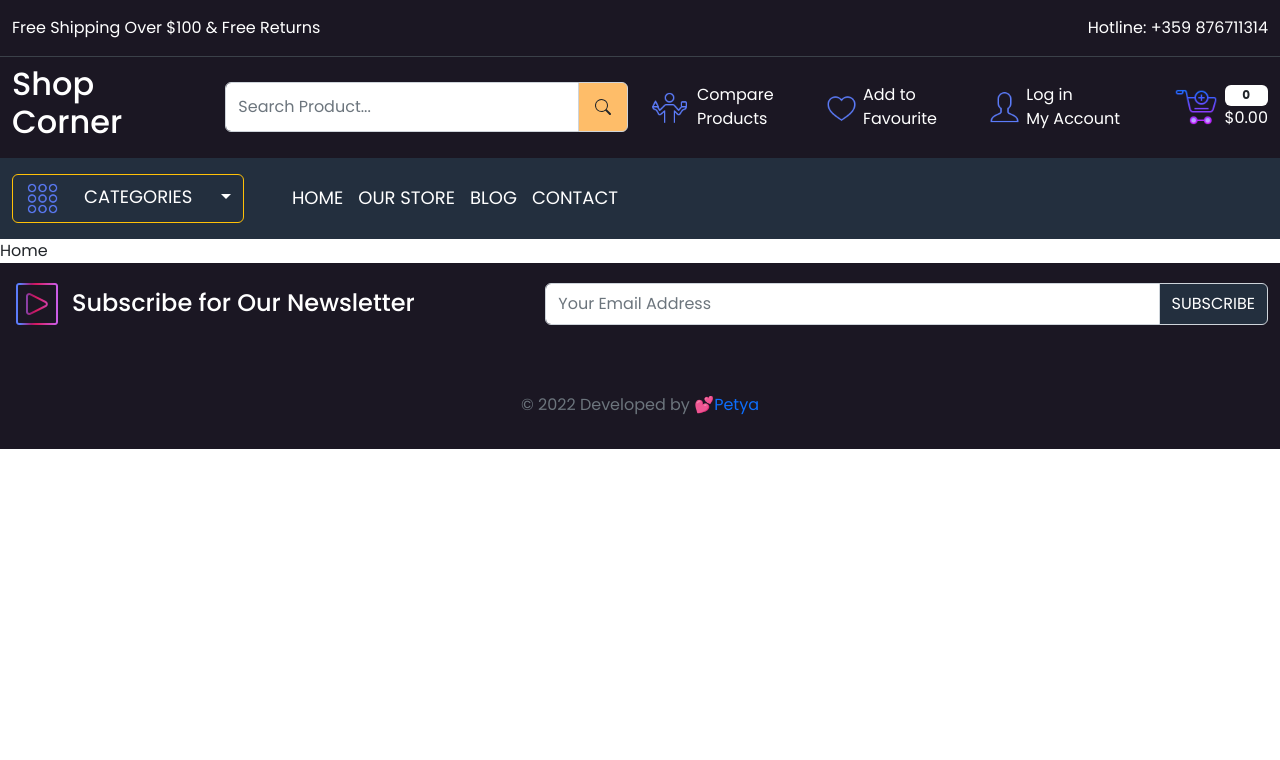
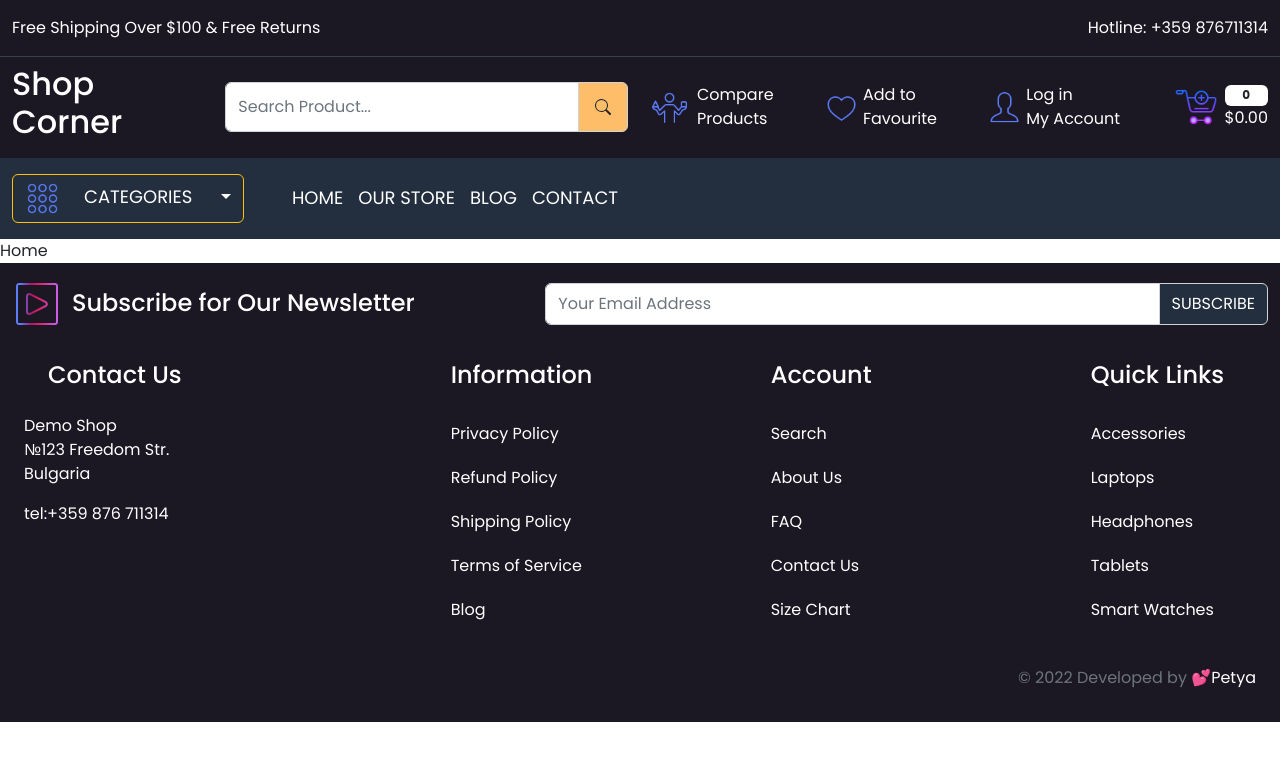
Before and after one commit to bpetya44/react-ecommerce-app, a React (Create React App) app: page / in a window 1280 px wide. Shown: the top 760 px of the page. Built offline with nearby package versions, Linux system fonts and the light colour scheme.

Commit message:
footer middle

```diff
--- a/src/components/Footer.jsx
+++ b/src/components/Footer.jsx
@@ -1,17 +1,19 @@
 import React from "react";
-
+import { Link } from 'react-router-dom'
 
 const Footer = () => {
   return (
     <>
-      {/* Top section */}
+      {/* Top Footer */}
       <footer className="py-3">
         <div className="container-xxl">
           <div className="row align-items-center">
             <div className="col-5">
               <div className="footer-top-data d-flex gap-10 align-items-center">
                 <img src="images/subscription-50.png" alt="newsletter" />
-              <h4 className="mb-0 text-white">Subscribe for Our Newsletter</h4>
+                <h4 className="mb-0 text-white">
+                  Subscribe for Our Newsletter
+                </h4>
               </div>
             </div>
             <div className="col-7">
@@ -32,19 +34,58 @@ const Footer = () => {
         </div>
       </footer>
 
-      {/* Middle section */}
-      <footer className="py-3">
+      {/* Middle Footer */}
+      <footer className="py-3 ps-4">
+        <div className="row">
+          <div className="col-4">
+            <h4 className="text-white mb-4 ps-4">Contact Us</h4>
+        <div>
+          <address className="text-white">Demo Shop <br/> №123 Freedom Str. <br/>Bulgaria</address>
+          <a href="tel: +359 876 711314" className="text-white">tel:+359 876 711314</a>
+        </div>
+        </div>
 
+          <div className="col-3">
+            <h4 className="text-white mb-4">Information</h4>
+            <div className="footer-links d-flex flex-column">
+              <Link className="text-white py-2 mb-1">Privacy Policy</Link>
+              <Link className="text-white py-2 mb-1">Refund Policy</Link>
+              <Link className="text-white py-2 mb-1">Shipping Policy</Link>
+              <Link className="text-white py-2 mb-1">Terms of Service</Link>
+              <Link className="text-white py-2 mb-1">Blog</Link>
+            </div>
+          </div>
+          <div className="col-3">
+            <h4 className="text-white mb-4">Account</h4>
+            <div className="footer-links d-flex flex-column">
+              <Link className="text-white py-2 mb-1">Search</Link>
+              <Link className="text-white py-2 mb-1">About Us</Link>
+              <Link className="text-white py-2 mb-1">FAQ</Link>
+              <Link className="text-white py-2 mb-1">Contact Us</Link>
+              <Link className="text-white py-2 mb-1">Size Chart</Link>
+            </div>
+          </div>
+          <div className="col-2">
+            <h4 className="text-white mb-4">Quick Links</h4>
+            <div className="footer-links d-flex flex-column">
+              <Link className="text-white py-2 mb-1">Accessories</Link>
+              <Link className="text-white py-2 mb-1">Laptops</Link>
+              <Link className="text-white py-2 mb-1">Headphones</Link>
+              <Link className="text-white py-2 mb-1">Tablets</Link>
+              <Link className="text-white py-2 mb-1">Smart Watches</Link>
+            </div>
+          </div>
+        </div>
       </footer>
 
-      {/* Bottom section */}
+      {/* Bottom Footer */}
       <footer className="py-3">
-        <div className="container-xxl">
+        <div className="container-2xxl">
           <div className="row">
             <div className="col-12">
-              <p className="text-center text-muted">
+              <p className="text-end text-muted pe-4">
                 &copy; {new Date().getFullYear()} Developed by{" "}
-                <a target={"_blank"} rel="noreferrer" href="https://bpetya.me/">
+                <a className="text-white" target={"_blank"} rel="noreferrer" href="https://bpetya.me/">
                   💕Petya
                 </a>
               </p>
```
Lines whose indentation alone changed are shown as unchanged.
